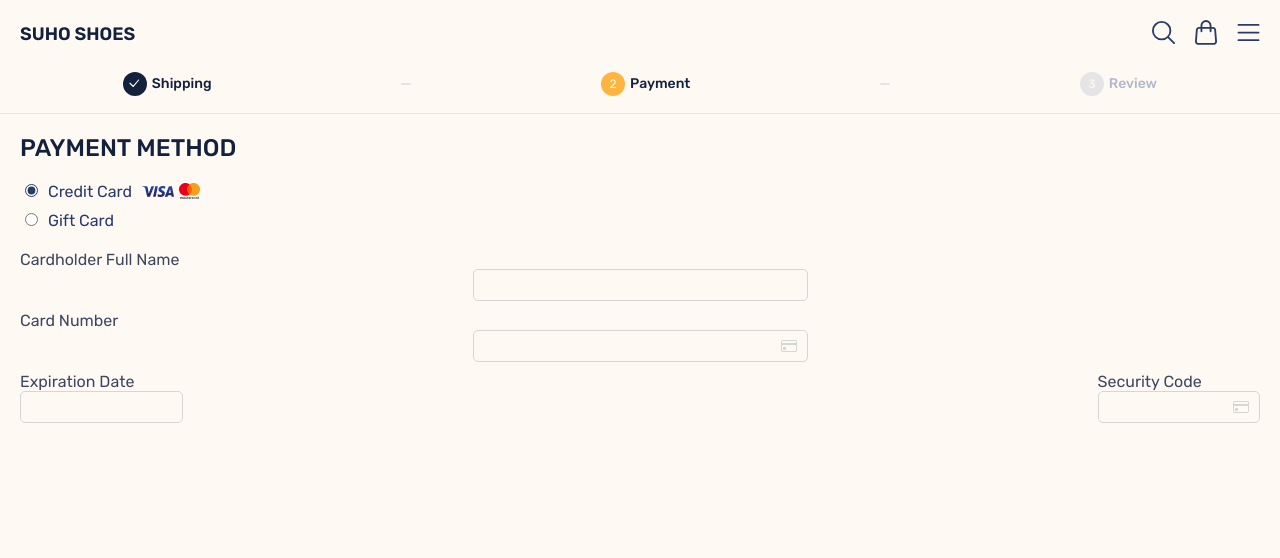
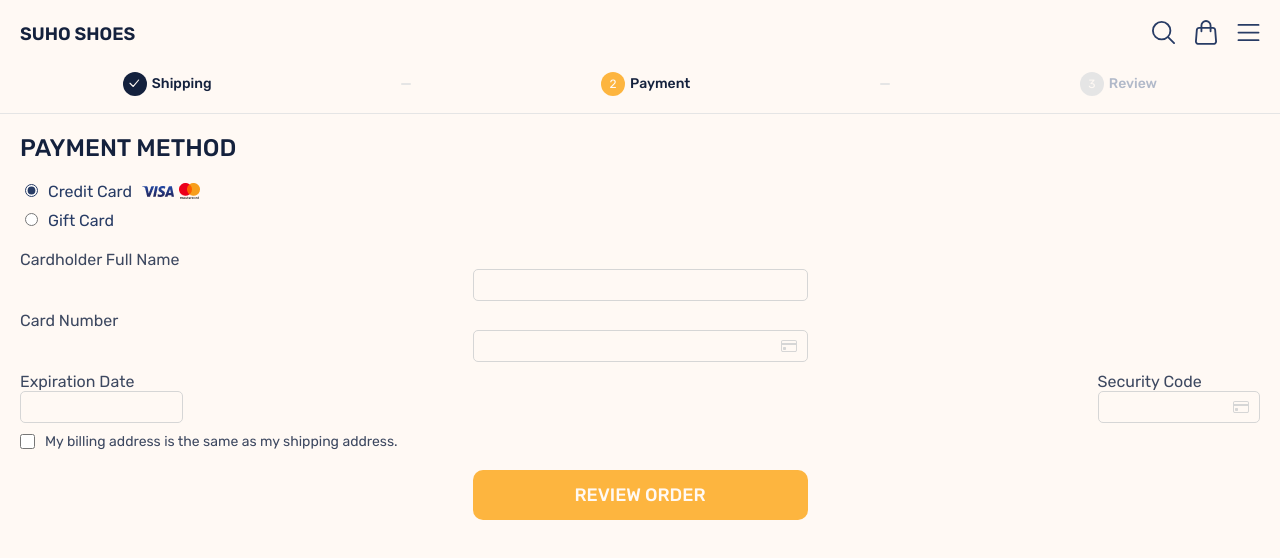
Before and after one commit to juanang207/suhoshoes, a React (Create React App) app: page /checkout-payment in a window 1280 px wide. Shown: the top 558 px of the page. Built offline with nearby package versions, Linux system fonts and the light colour scheme.

Commit message:
added billing address checkbox

```diff
--- a/src/components/checkout-payment/CheckoutPayment.css
+++ b/src/components/checkout-payment/CheckoutPayment.css
@@ -43,3 +43,29 @@
 .creditcard-details label {
   margin-left: 0;
 }
+
+.billing-address {
+  margin-right: 20px;
+  margin-left: 20px;
+  margin-top: 10px;
+  display: flex;
+  align-items: center;
+}
+
+.billing-address label {
+  font-size: 0.875rem;
+  font-weight: var(--regular);
+  color: var(--grey500);
+}
+
+input[type="checkbox"] {
+  margin-right: 10px;
+  accent-color: var(--grey500);
+  width: 15px;
+  height: 15px;
+}
+
+.review-order-btn {
+  margin-top: 20px;
+  text-align: center;
+}
--- a/src/components/checkout-payment/CheckoutPayment.js
+++ b/src/components/checkout-payment/CheckoutPayment.js
@@ -1,4 +1,5 @@
 import React, { Component } from "react";
+import ButtonItem from "../button-item/ButtonItem";
 import CheckoutTabs from "../checkout-tabs/CheckoutTabs";
 import FormField from "../form-field/FormField";
 import "./CheckoutPayment.css";
@@ -90,6 +91,18 @@ class CheckoutPayment extends Component {
                 boxType="credit-card"
               />
             </div>
+
+            <div className="billing-address">
+              <input type="checkbox" id="check-input" />
+
+              <label for="check-input">
+                My billing address is the same as my shipping address.
+              </label>
+            </div>
+          </div>
+
+          <div className="review-order-btn">
+            <ButtonItem text="Review Order" />
           </div>
         </div>
       </div>
```
